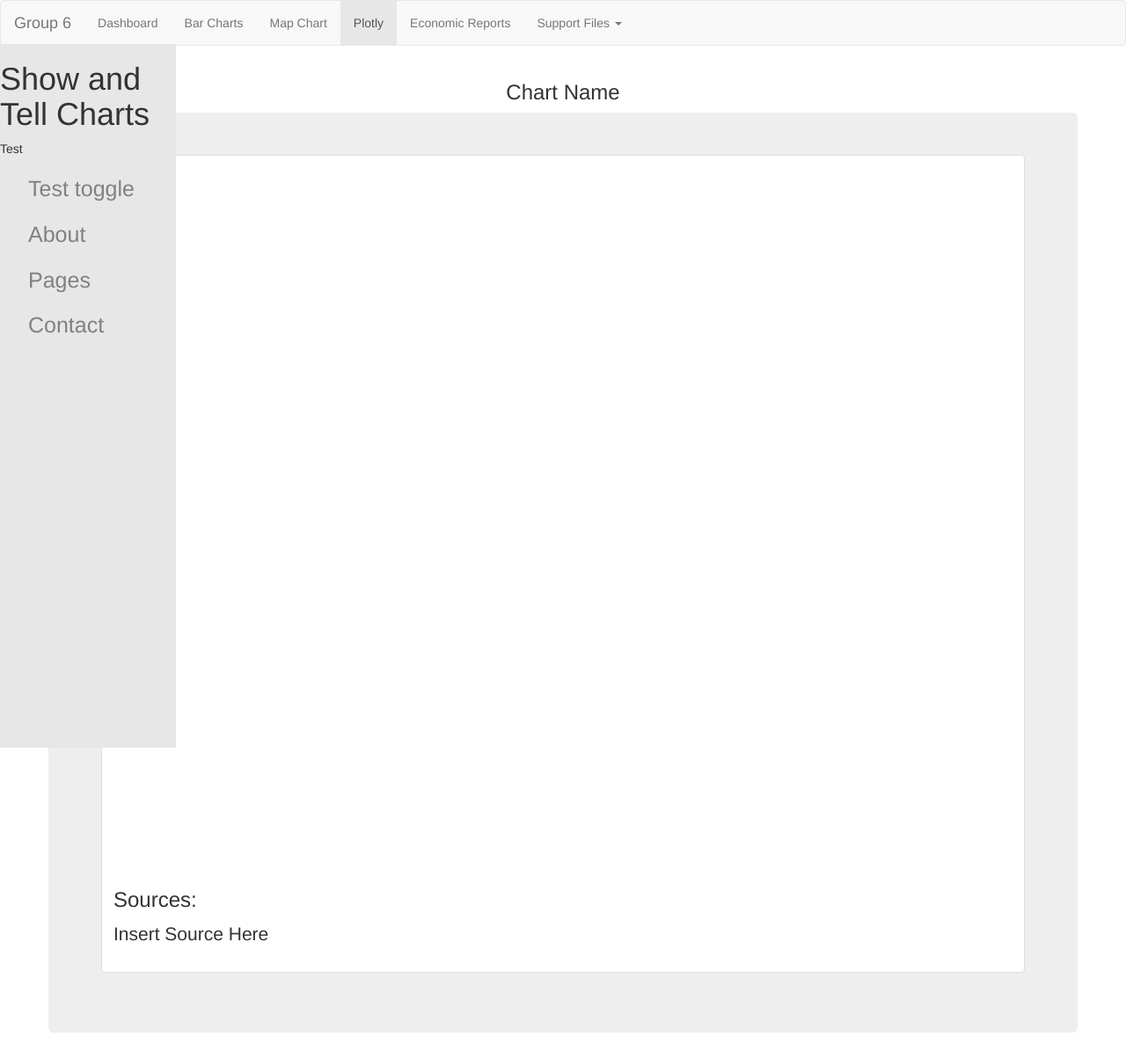
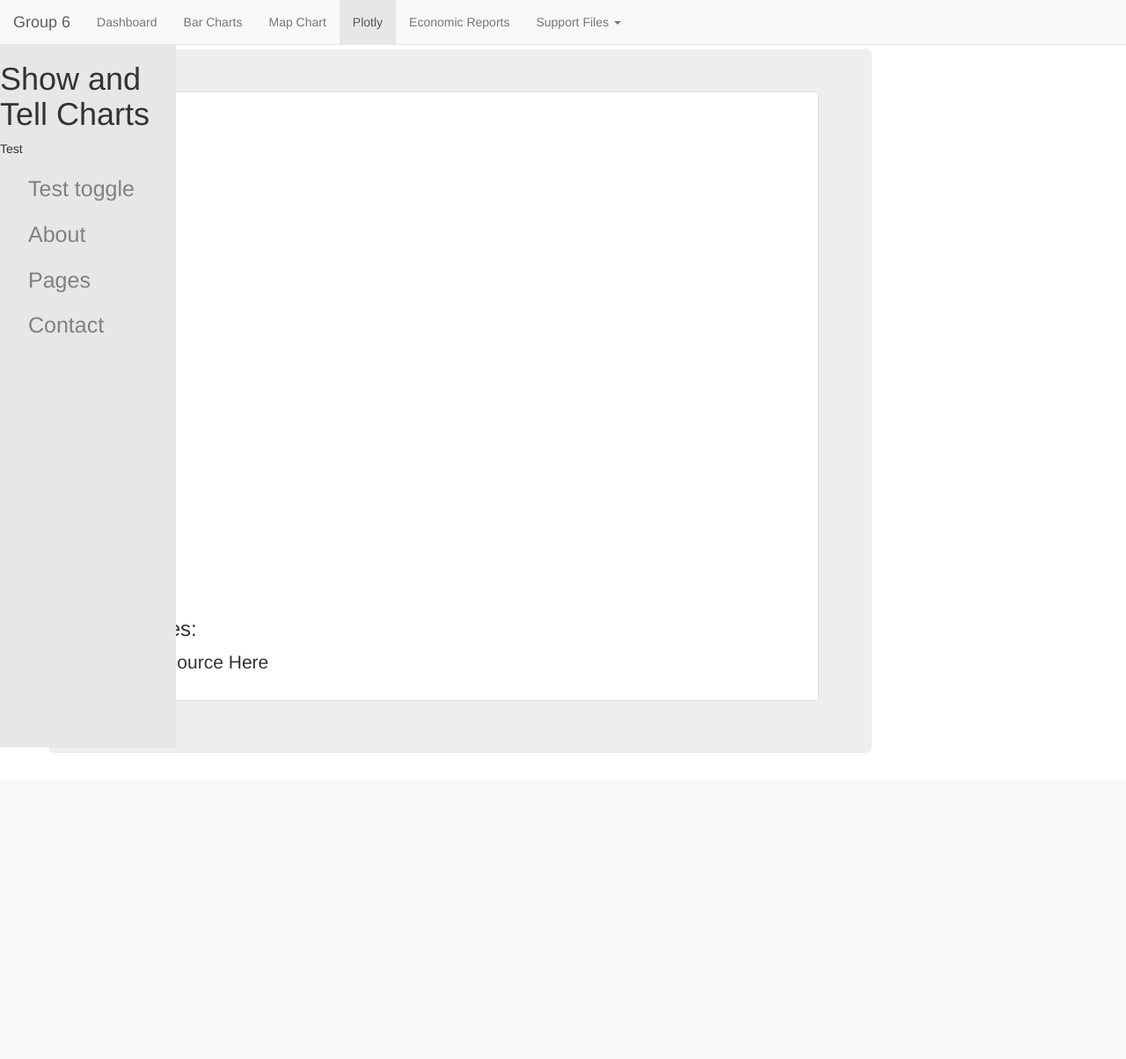
Before and after one commit to leetaylor7/DataBootCamp-Project-3, a Flask app: page / in a window 1280 px wide. Shown: the whole page at 88% size. After the commit the page ends 850 px from the top, so only its background shows below. Run offline with Flask 2, Linux system fonts and the light colour scheme; some libraries are stand-ins or nearby versions.

Commit message:
added styles

```diff
--- a/static/css/style.css
+++ b/static/css/style.css
@@ -4,9 +4,15 @@
   margin: 0;
 }
 
-/* set map, body, and html to 100% of the screen size */
+/* set map, body, and html to 40% of the screen size */
 #chart,
 body,
 html {
-  height: 100%;
+  height: 80%;
+  /* width: 500px; */
 }
+
+.jumbotron {
+  width: 80%;
+  height: 800px
+}
--- a/templates/index.html
+++ b/templates/index.html
@@ -37,7 +37,7 @@
   </style>
 
   <body>
-    <nav class="navbar navbar-default">
+    <nav class="navbar navbar-default navbar-fixed-top">
       <div class="container-fluid">
         <!-- Brand and toggle get grouped for better mobile display -->
         <div class="navbar-header">
```
